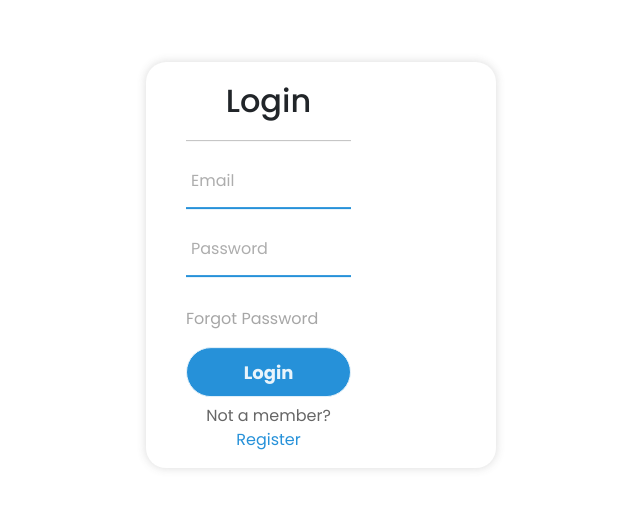
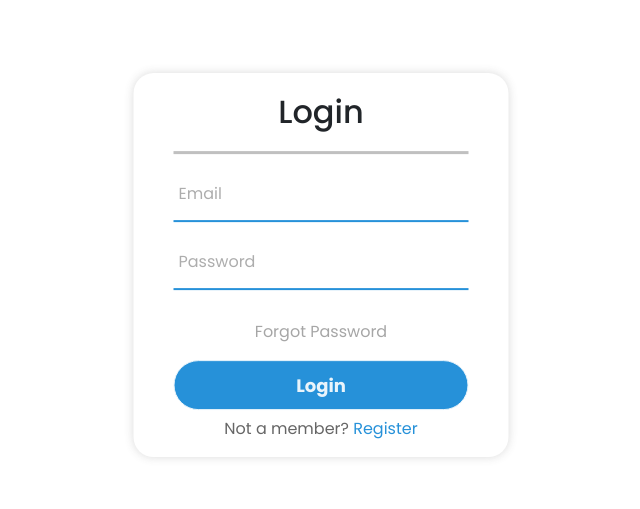
Before and after one commit to varunmukherjee1/Attendance-Manager, a React (Create React App) app in the folder Frontend/: page /login in a window 1280 px wide. Shown: the part 135-644 px from the top of the page, without its empty margins (319-959 px from the left). Built offline with nearby package versions, Linux system fonts and the light colour scheme; no server answers; a web font is replaced by a local one.

Commit message:
teacherdashboard modified

```diff
--- a/Frontend/src/components/Navbar/Navbar.jsx
+++ b/Frontend/src/components/Navbar/Navbar.jsx
@@ -43,7 +43,7 @@ function Navbar(props) {
                         <span className = {classes.icon}>
                             <i className ="fa-solid fa-house"></i>
                         </span>
-                        {/* <span className = {classes.title}>Dashboard</span> */}
+                        <span className = {classes.title}>Dashboard</span>
                     </Link>
                 </li>
 
@@ -52,7 +52,7 @@ function Navbar(props) {
                         <span className = {classes.icon}>
                             <i className ="fa-solid fa-user"></i>
                         </span>
-                        {/* <span className = {classes.title}>Profile</span> */}
+                        <span className = {classes.title}>Profile</span>
                     </Link>
                 </li>
                 <li>
@@ -60,7 +60,7 @@ function Navbar(props) {
                         <span className = {classes.icon}>
                             <i className ="fa-solid fa-gear"></i>
                         </span>
-                        {/* <span className = {classes.title}>Settings</span> */}
+                        <span className = {classes.title}>Settings</span>
                     </Link>
                 </li>
                 <li>
@@ -68,7 +68,7 @@ function Navbar(props) {
                         <span className = {classes.icon}>
                             <i className ="fa-solid fa-question"></i>
                         </span>
-                        {/* <span className = {classes.title}>help</span> */}
+                        <span className = {classes.title}>help</span>
                     </Link>
                 </li>
                 <li>
@@ -76,7 +76,7 @@ function Navbar(props) {
                         <span className = {classes.icon}>
                             <i className="fa-solid fa-circle-info"></i>
                         </span>
-                        {/* <span className = {classes.title}>About us</span> */}
+                        <span className = {classes.title}>About us</span>
                     </Link>
                 </li>
                 <li>
--- a/Frontend/src/pages/Login/Login.module.css
+++ b/Frontend/src/pages/Login/Login.module.css
@@ -1,11 +1,9 @@
-
-
 .center{
   position: absolute;
   top: 50%;
   left: 50%;
   transform: translate(-50%, -50%);
-  width: 350px;
+  width: 375px;
   background: white;
   border-radius: 20px;
   box-shadow: 0px 0px 10px rgba(70, 70, 70, 0.2);
@@ -13,11 +11,13 @@
 .center h1{
   text-align: center;
   padding: 20px 0;
-  border-bottom: 1px solid silver;
+  border-bottom: 0.2rem solid silver;
 }
 .center form{
   /* margin-top: 1rem; */
   margin-bottom: 1rem;
+  width: 100%;
+  text-align: center;
   padding: 0 40px;
   box-sizing: border-box;
 }
@@ -41,7 +41,6 @@ form .txt_field{
 
 .txt_field p{
   margin-top: 0.2rem;
-
   width: 100%;
   padding: 0.2rem 1px;
   height: 30px;
@@ -114,7 +113,7 @@ form .txt_field{
   text-decoration: underline;
 }
 input[type="submit"]{
-  margin-top: 01rem;
+  margin-top: 0.5rem;
   width: 100%;
   height: 50px;
   border: 1px solid;
--- a/Frontend/src/pages/TeacherDashboard/TeacherDashboard.jsx
+++ b/Frontend/src/pages/TeacherDashboard/TeacherDashboard.jsx
@@ -55,6 +55,9 @@ export default function TeacherDashboard() {
 
     return (
         <Dashboard>
+            <div>
+                <button>Add New Class</button>
+            </div>
             <div className={teacher.classes}>
                 {teachClasses.map(c => {
                     return (
```
Also changed, not shown: 1 other file (tests, documents, lock files or other folders).
